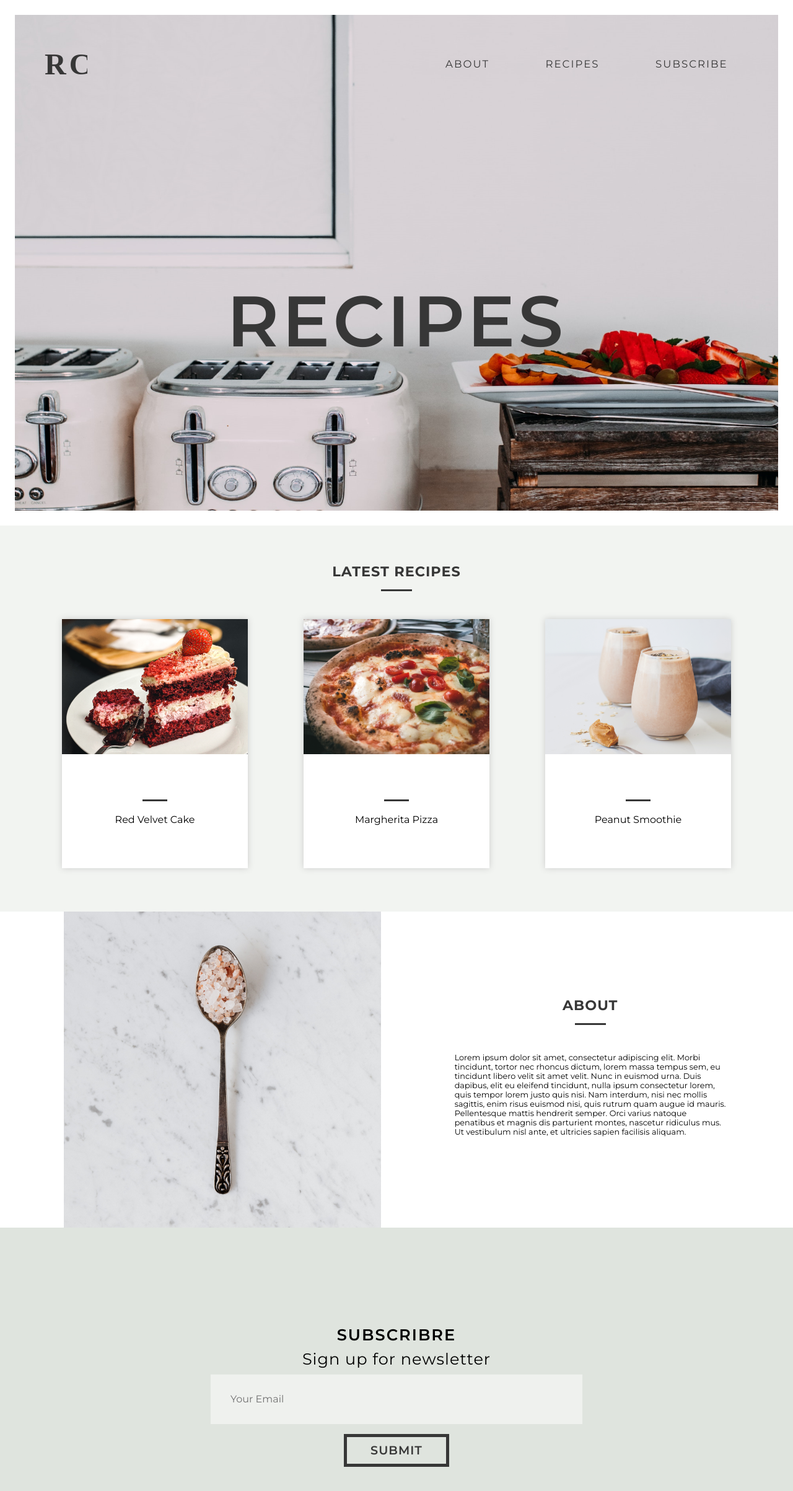
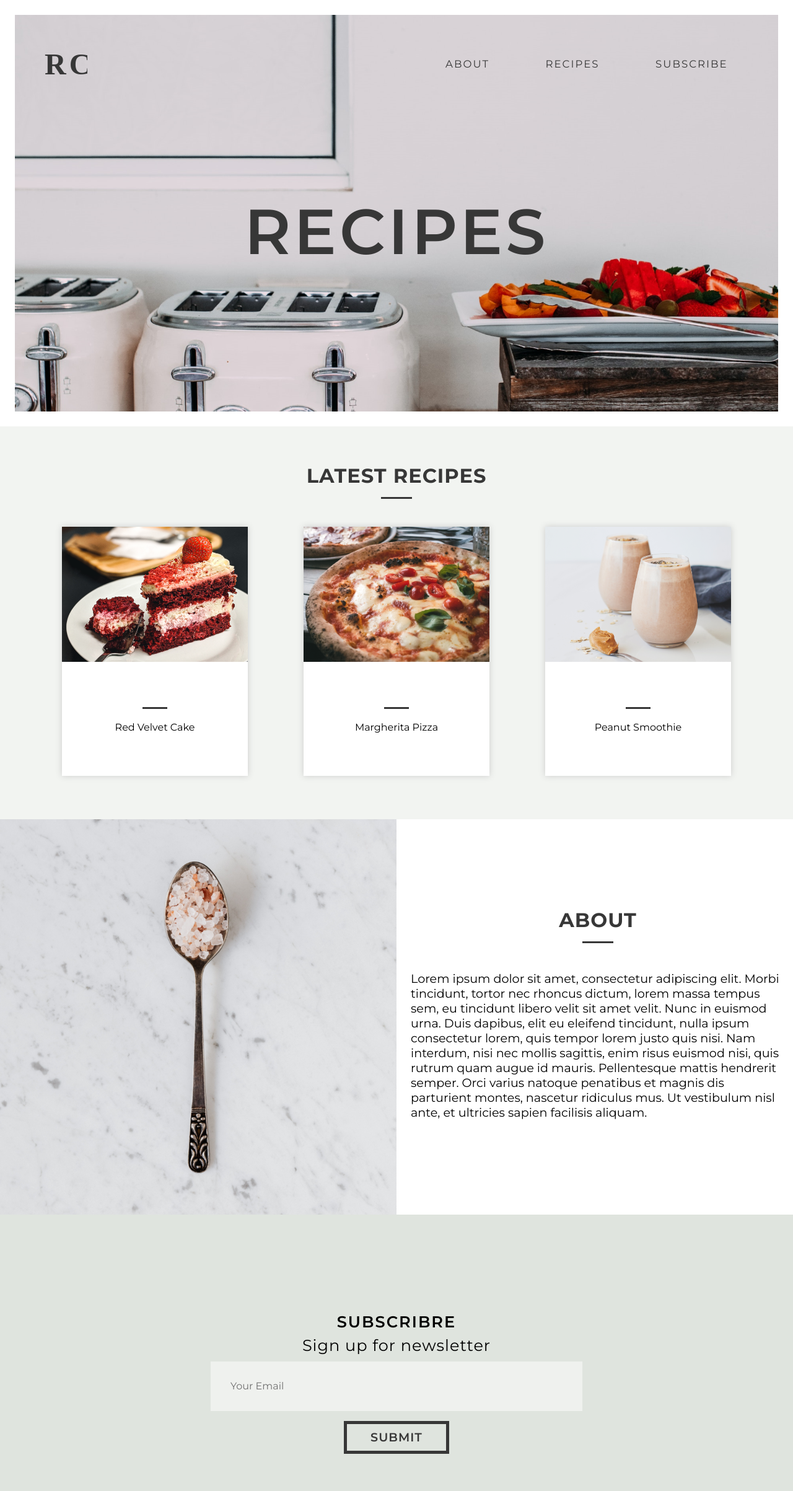
Before and after one commit to cosme7/Recipes, a React (Create React App) app: page / in a window 1280 px wide. Shown: the top 2406 px of the page at 62% size. Built offline with nearby package versions, Linux system fonts and the light colour scheme.

Commit message:
Fontes Correções e Testes

```diff
--- a/src/Pages/Header/style.js
+++ b/src/Pages/Header/style.js
@@ -16,17 +16,18 @@ export const Container = styled.section`
 
 export const Wrapper = styled.div`
     width: 100%;
-    min-height: 100vh;
+    min-height: 50vw;
     background-image: url(${Background});
-    background-size: 100% 100%;
+    background-size: cover;
     background-repeat: no-repeat;
+    background-position-y: 70%;
     display: flex;
     flex-direction: column;
 
     h2{
         margin-block: auto;
-        padding-top: 2rem;
-        font-size: clamp(2.2rem, 9vw, 10rem);
+        padding-bottom: 6rem;
+        font-size: clamp(2.2rem, 8vw, 10rem);
         font-family: var(--ff-primary);
         font-weight: var(--fw-600);
         letter-spacing: 5px;
--- a/src/components/AboutArea/style.js
+++ b/src/components/AboutArea/style.js
@@ -3,37 +3,39 @@ import styled from "styled-components";
 export const Container = styled.div`
     width: 100%;
     display: flex;
-    justify-content: space-evenly;
+    justify-content: space-between;
     align-items: center;
     gap: 10px;
 
     img {
-        width: 40%;
-        min-width: 440px;
+        width: 50%;
+        /* min-width: 440px; */
     }
 
     .about--content {
-        width: 35%;
-        padding: 30px 0px;
-        min-width: 320px;
+         width: 100%;
+         padding: 30px 0.5rem;
+    //   min-width: 320px;
 
         p {
             padding: 20px 5px;
-            width: 100%;
+            margin-inline: auto;
+            max-width: 52ch;
             font-family: var(--ff-primary);
             font-size: 0.8rem;
+            font-size: clamp(0.8rem, 2vw, 1.2rem);
         }
     }
 
-    @media screen and (max-width: 768px){
+    @media screen and (max-width: 50em){
         flex-direction: column;
 
         img {
-            min-width: 350px;
+            width: 100%;
         }
 
         .about--content {
-            min-width: 350px;
+        //    min-width: 350px;
         }
     }
 `;
--- a/src/components/RecipesArea/style.js
+++ b/src/components/RecipesArea/style.js
@@ -12,7 +12,7 @@ export const AreaCards = styled.div`
     justify-content: space-evenly;
     gap: 20px;
 
-    @media screen and (max-width: 768px){
+    @media screen and (max-width: 50em){
         flex-direction: column;
         align-items: center;
     }
--- a/src/components/SubsArea/style.js
+++ b/src/components/SubsArea/style.js
@@ -70,6 +70,7 @@ export const Form = styled.form`
         color: var(--clr-one);
         background-color: var(--bg-three);
         text-transform: uppercase;
+        cursor: pointer;
     }
 
     @media screen and (max-width:40em){
--- a/src/components/Title/style.js
+++ b/src/components/Title/style.js
@@ -4,7 +4,8 @@ export const Container = styled.h3`
     text-align: center;
     text-transform: uppercase;
     letter-spacing: 1px;
-    font-size: 1.4rem;
+//    font-size: 1.4rem;
+    font-size: clamp(1.5rem, 3vw, 2rem);
     padding: 10px;
     color: #373737;
     font-family: 'Montserrat', sans-serif;
```
